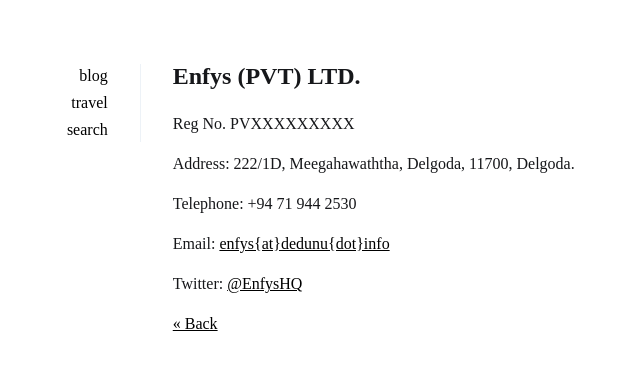
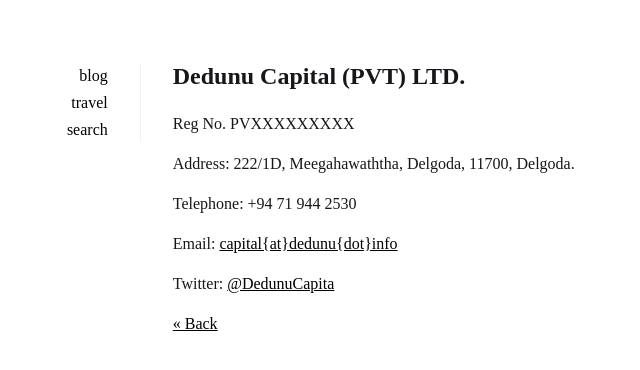
Before and after one commit to dedunu/dedunu.github.io, a Jekyll site: the page built from _pages/info.md, in a window 1280 px wide. Shown: the top 370 px of the page, without its empty margins (180-820 px from the left). Built offline with Jekyll 4.4.1, drawn with Linux system fonts in a browser that asks for light colours; some web fonts are replaced.

Commit message:
Update info.md

```diff
--- a/_pages/info.md
+++ b/_pages/info.md
@@ -1,6 +1,6 @@
 ---
 layout: page
-title: "Enfys (PVT) LTD."
+title: "Dedunu Capital (PVT) LTD."
 ---
 
 Reg No. PVXXXXXXXXX
@@ -12,10 +12,10 @@ Address: 222/1D, Meegahawaththa, Delgoda, 11700, Delgoda.
 Telephone: +94 71 944 2530
 
 
-Email: [enfys{at}dedunu{dot}info](mailto:enfys@dedunu.info)
+Email: [capital{at}dedunu{dot}info](mailto:capital@dedunu.info)
 
 
-Twitter: [@EnfysHQ](https://twitter.com/EnfysHQ)
+Twitter: [@DedunuCapita](https://twitter.com/DedunuCapital)
 
 
 [« Back](https://dedunu.info/)
```
